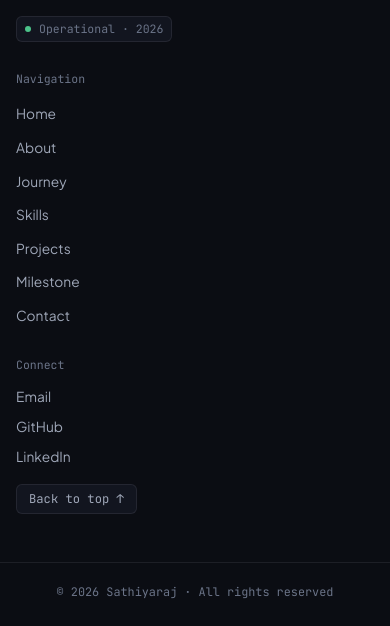
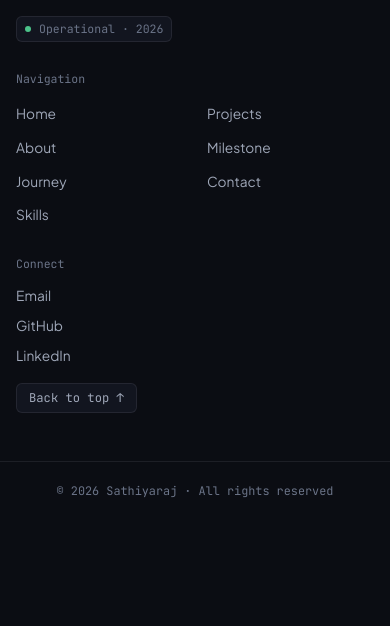
Before and after one commit to sathiyaraj16/sathiyaraj_portfolio_, a website: page index.html in a window 390 px wide. Shown: the part 9072-9698 px from the top of the page. After the commit the page ends 9597 px from the top, so only its background shows below. Drawn offline with Linux system fonts and the light colour scheme.

Commit message:
feat(footer): split navigation links into responsive 2-column layout

```diff
--- a/css/styles.css
+++ b/css/styles.css
@@ -1078,9 +1078,15 @@ button {
 
 .footer-content-grid {
   display: grid;
-  grid-template-columns: 1.5fr 1fr 1fr;
-  gap: 32px;
+  grid-template-columns: 1.35fr 1.25fr 0.9fr;
+  gap: 40px;
   margin-bottom: 48px;
+}
+
+.footer-nav-grid {
+  display: grid;
+  grid-template-columns: repeat(2, minmax(0, 1fr));
+  gap: 24px;
 }
 
 .footer-logo {
--- a/index.html
+++ b/index.html
@@ -655,15 +655,19 @@
 
       <div class="footer-nav-col">
         <span class="footer-col-heading">Navigation</span>
+        <div class="footer-nav-grid">
           <ul class="footer-links-list">
             <li><a href="#hero" class="footer-link">Home</a></li>
             <li><a href="#about" class="footer-link">About</a></li>
             <li><a href="#journey" class="footer-link">Journey</a></li>
             <li><a href="#skills" class="footer-link">Skills</a></li>
+          </ul>
+          <ul class="footer-links-list">
             <li><a href="#projects" class="footer-link">Projects</a></li>
             <li><a href="#achievement" class="footer-link">Milestone</a></li>
             <li><a href="#contact" class="footer-link">Contact</a></li>
           </ul>
+        </div>
       </div>
 
       <div class="footer-meta-col">
```
Lines whose indentation alone changed are shown as unchanged.
